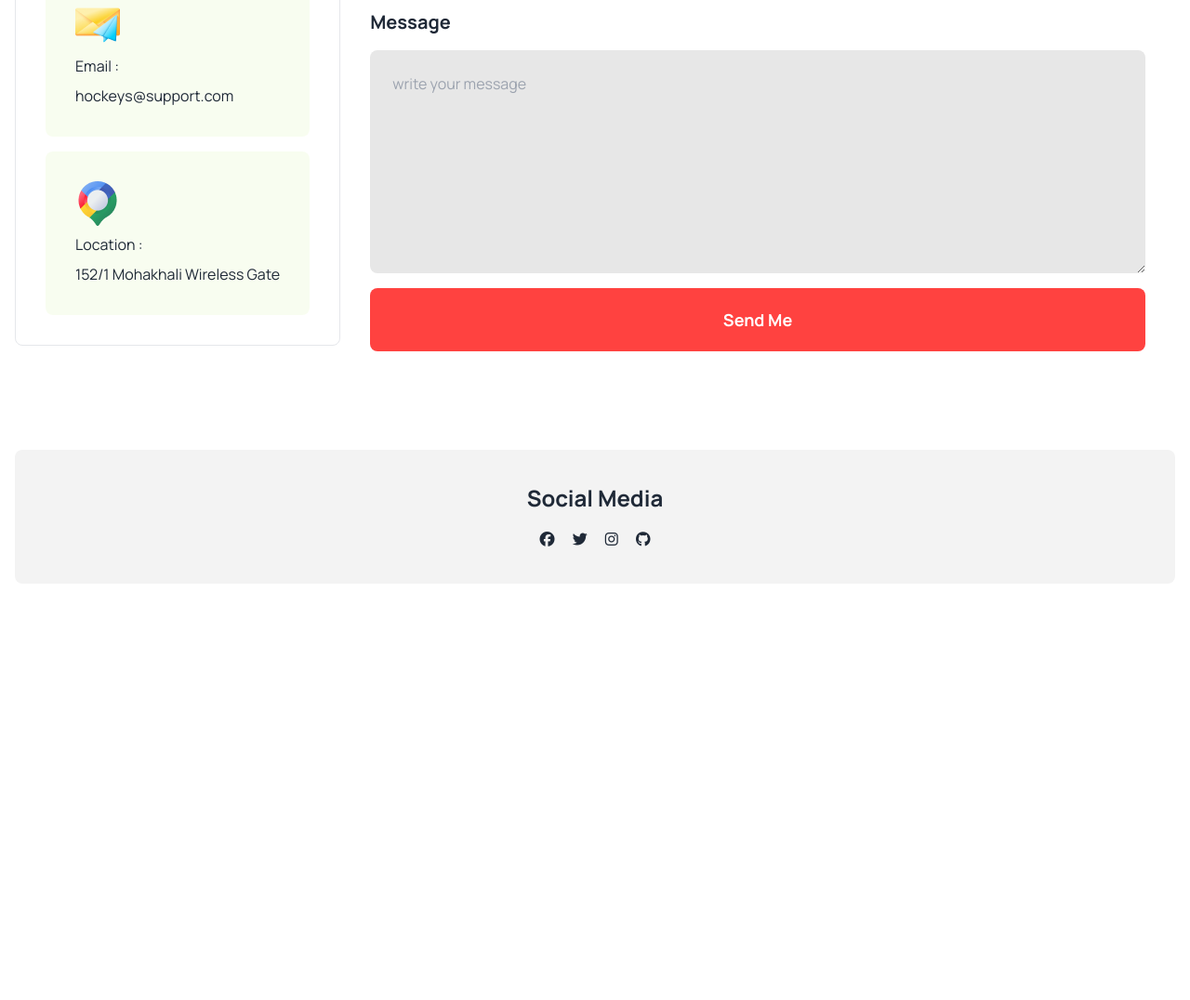
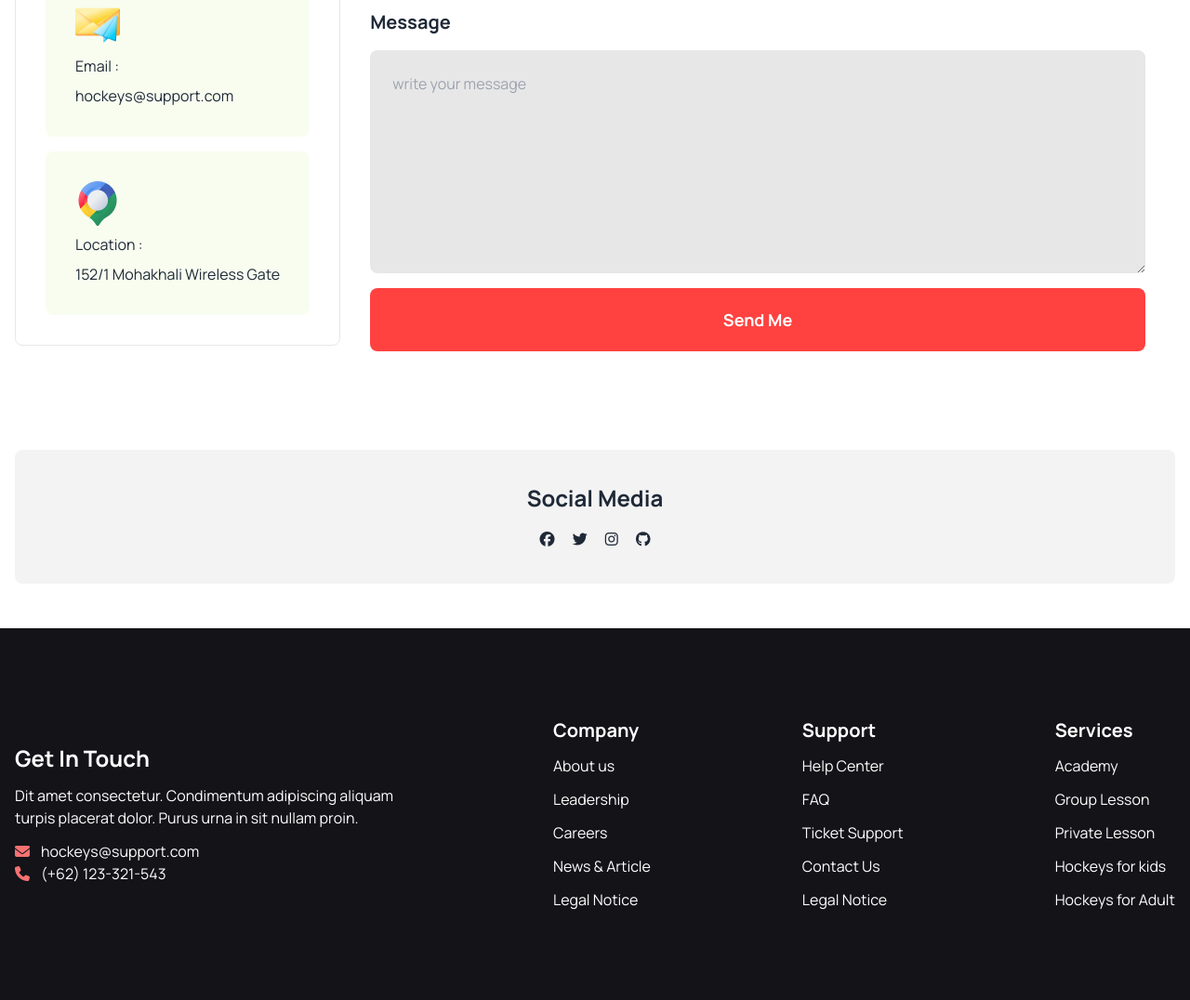
Before and after one commit to aminsohag/hockey-heroes, a plain HTML site: page index.html in a window 1280 px wide. Shown: the part 5368-6444 px from the top of the page at 93% size. Before the commit the page ends 6044 px from the top, so only its background shows below. Drawn offline with nearby package versions, Linux system fonts and the light colour scheme.

Commit message:
footer section

```diff
--- a/index.html
+++ b/index.html
@@ -466,8 +466,49 @@
           </div>
         </section>
     </main>
-    <footer>
-
+    <footer class="bg-[#131318] px-4">
+        <section class="container mx-auto">
+          <div class="text-white text-center lg:text-left lg:flex items-center justify-between py-12  mt-12">
+            <div class="lg:w-2/6 space-y-3 flex flex-col lg:items-start">
+              <h3 class="text-2xl font-bold">Get In Touch</h3>
+              <p>Dit amet consectetur. Condimentum  adipiscing aliquam turpis placerat dolor. Purus urna in sit nullam proin. </p>
+                <div class="flex flex-col items-center lg:items-start">
+                  <div class="flex items-center space-x-3 ">
+                    <i class="fa-solid fa-envelope text-red-400"></i>
+                    <p>hockeys@support.com</p>
+                  </div>
+                  <div class="flex items-center space-x-3">
+                    <i class="fa-solid fa-phone text-red-400 "></i>
+                    <p>(+62) 123-321-543</p>
+                  </div>
+                </div>
+            </div>
+            <div class="space-y-3 my-12">
+                <h4 class="text-xl font-bold">Company</h4>
+                <p>About us</p>
+                <p>Leadership</p>
+                <p>Careers</p>
+                <p>News & Article</p>
+                <p>Legal Notice</p>
+            </div>
+            <div class="space-y-3 my-12">
+                <h4 class="text-xl font-bold">Support</h4>
+                <p>Help Center</p>
+                <p>FAQ</p>
+                <p>Ticket Support</p>
+                <p>Contact Us</p>
+                <p>Legal Notice</p>
+            </div>
+            <div class="space-y-3 my-12">
+              <h4 class="text-xl font-bold">Services</h4>
+              <p>Academy</p>
+              <p>Group Lesson</p>
+              <p>Private Lesson</p>
+              <p>Hockeys for kids</p>
+              <p>Hockeys for Adult</p>
+            </div>
+          </div>
+        </section>
     </footer>
 </body>
 </html>
```
